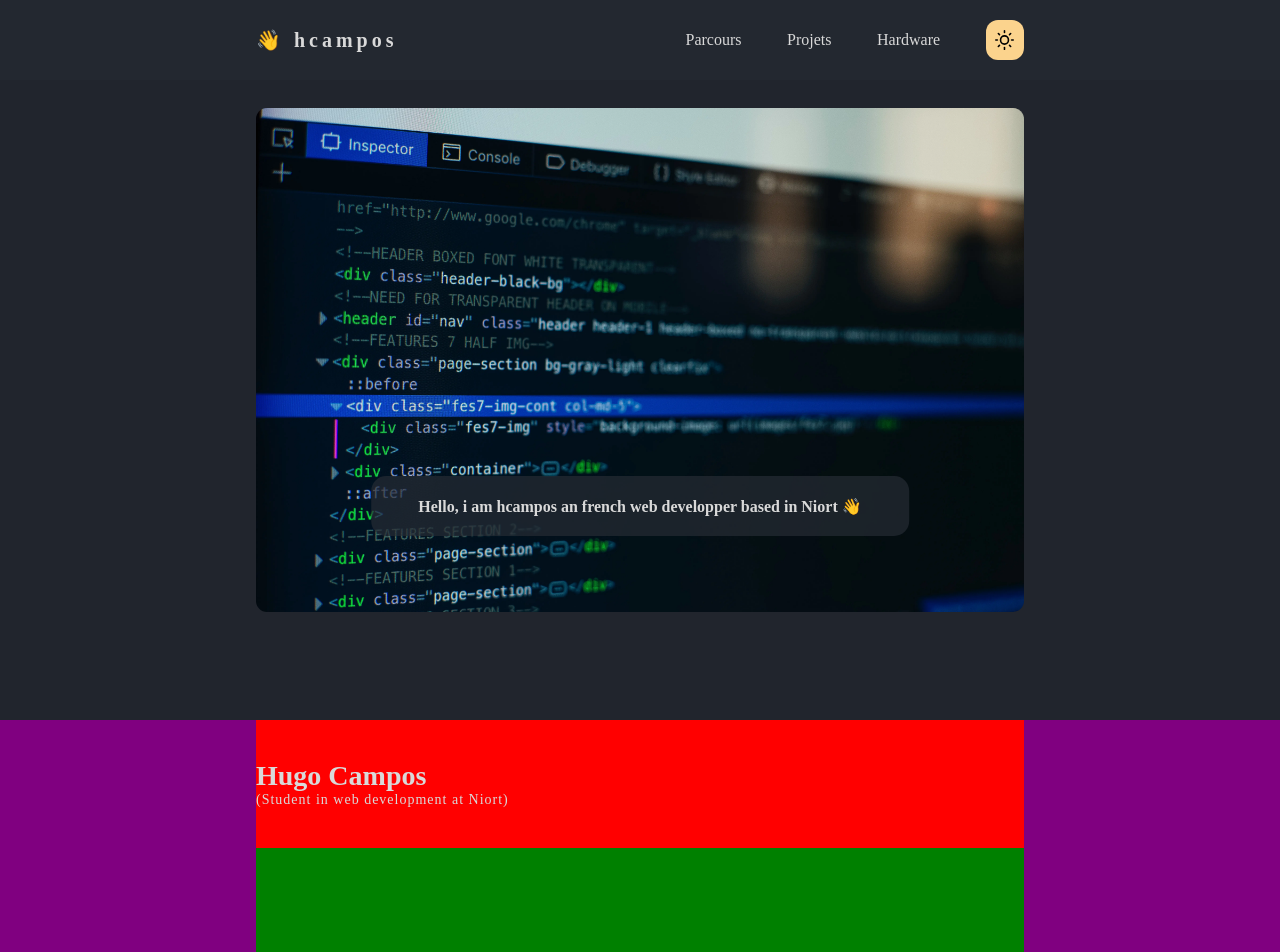
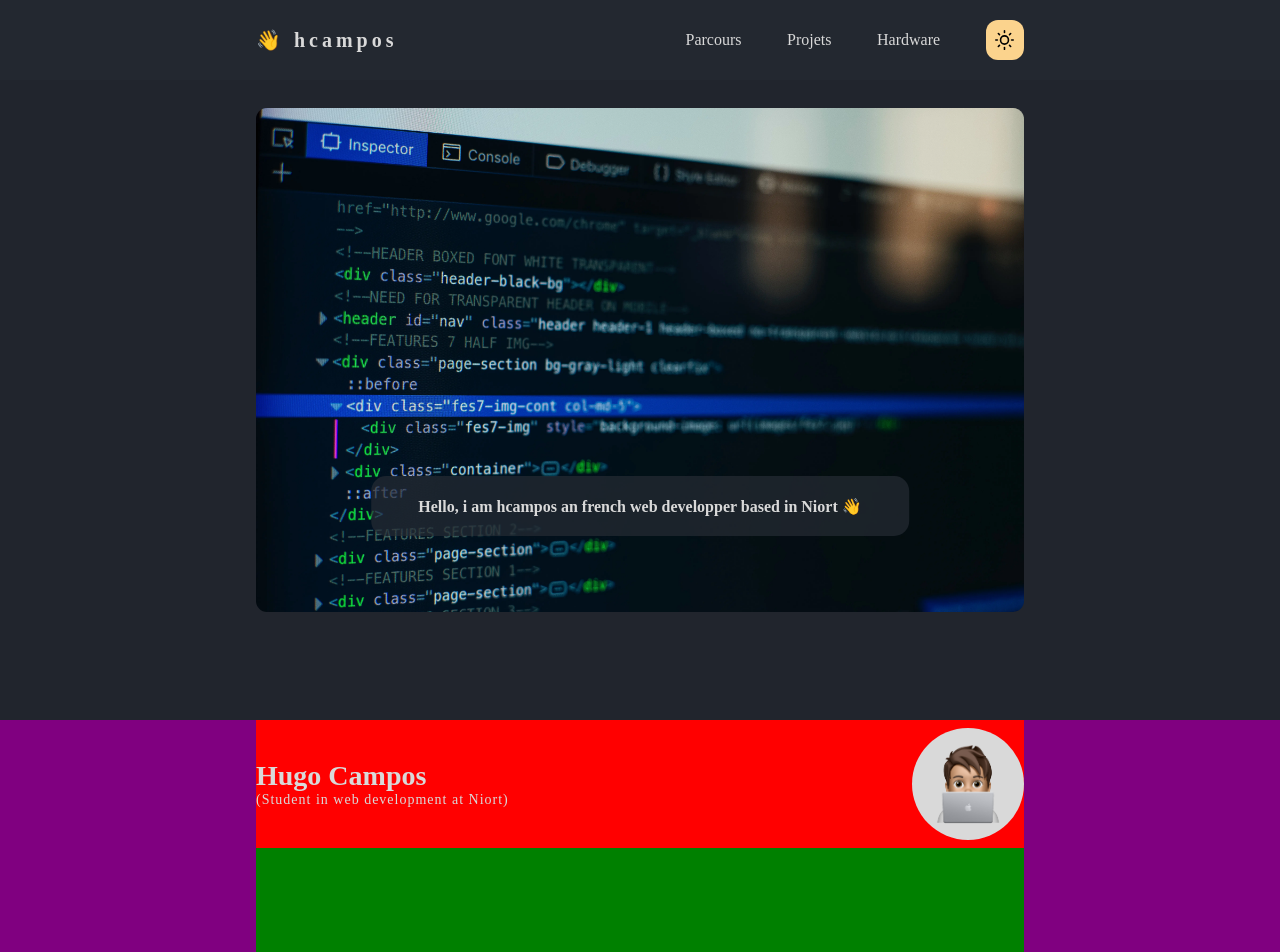
Before and after one commit to Sakoutecher/portfolio-react, a React (Create React App) app: page / in a window 1280 px wide. Shown: the top 952 px of the page. Built offline with nearby package versions, Linux system fonts and the light colour scheme.

Commit message:
:lipstick: Finish the style of the avatar component

```diff
--- /dev/null
+++ b/src/components/Avatar.js
@@ -0,0 +1,30 @@
+import React from 'react';
+import styled from 'styled-components'
+
+function Avatar({styles}) {
+    return (
+        <Background
+            background={styles.colors.text}
+        >
+            <ProfileAvatar
+                src='./description/photo-profil.png'
+            />
+        </Background>
+    );
+}
+
+const Background = styled.div`
+    background-color: ${props => props.background};
+    height: 7em;
+    width: 7em;
+    border-radius: 50%;
+    display: flex;
+    justify-content: center;
+    align-items: center;
+`
+
+const ProfileAvatar = styled.img`
+    width: 80%;
+`
+
+export default Avatar;
--- a/src/section/Description.js
+++ b/src/section/Description.js
@@ -1,4 +1,5 @@
 import React from 'react';
+import Avatar from '../components/Avatar';
 import Text from '../components/Text'
 import styled from 'styled-components'
 
@@ -14,6 +15,7 @@ function Description({ styles }) {
                         text={'(Student in web development at Niort)'}
                     />
                 </RightTop>
+                <Avatar styles={styles} />
             </Top>
             <Middle>
 
```
Also changed, not shown: public/description/photo-profil.png (added).
